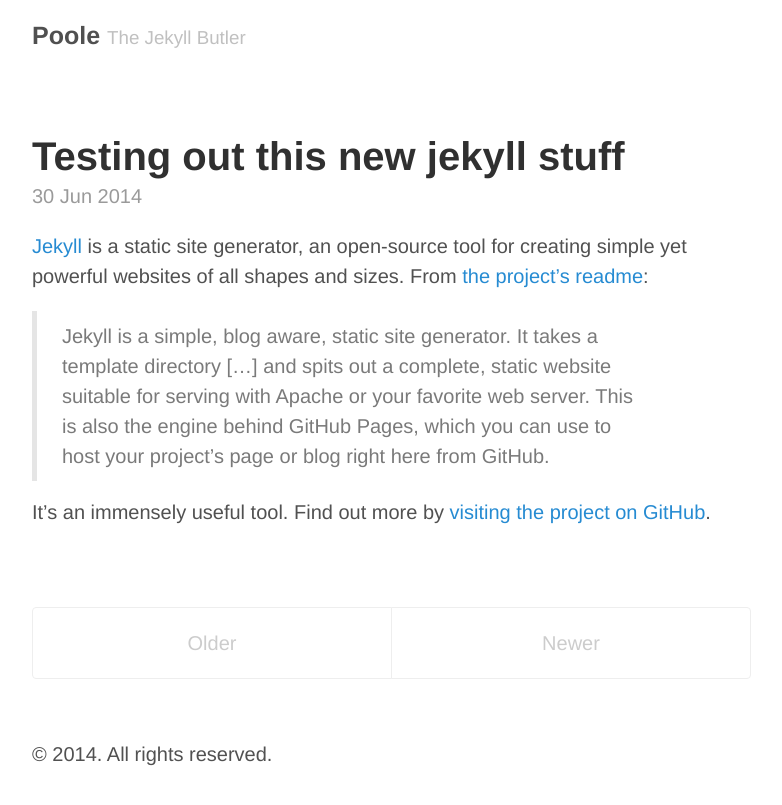
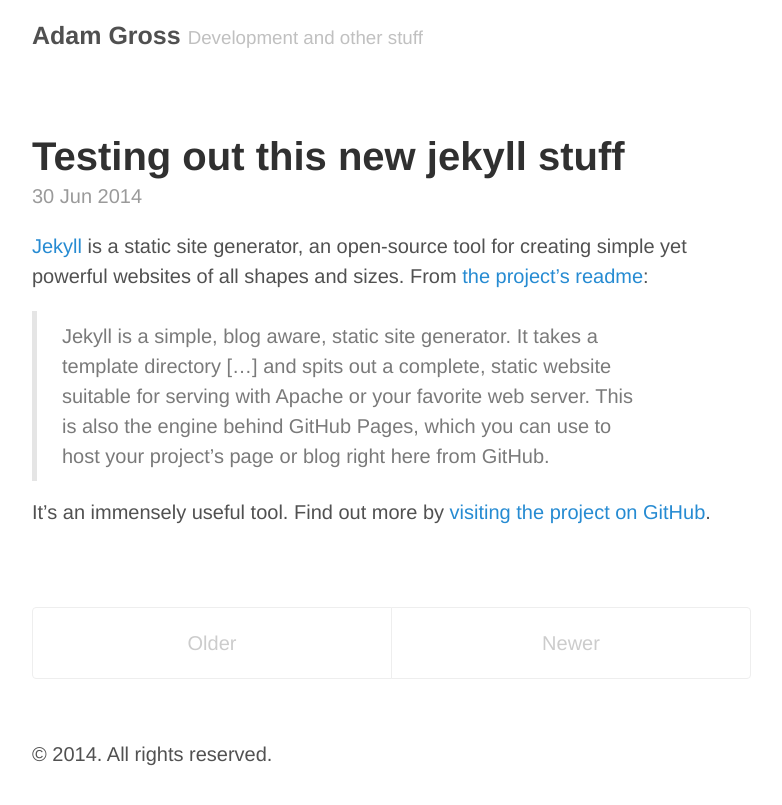
Before and after one commit to grossadamm/grossadamm.github.io, a Jekyll site: the page built from index.html, in a window 1280 px wide. Shown: the top 805 px of the page, without its empty margins (248-1030 px from the left). Built offline with Jekyll 4.4.1, drawn with Linux system fonts in a browser that asks for light colours; Markdown is read by kramdown in place of the engine named in the settings; the list of posts is cut into pages by our own code.

Commit message:
setting up the config

```diff
--- a/_config.yml
+++ b/_config.yml
@@ -1,22 +1,17 @@
 # Dependencies
 markdown:         redcarpet
-pygments:         true
+highlighter:      pygments
 
 # Permalinks
 permalink:        pretty
 
 # Setup
-title:            Poole
-tagline:          The Jekyll Butler
-url:              http://getpoole.com
+title:            Adam Gross
+tagline:          Development and other stuff
+url:              http://grossadamm.github.io/
 paginate:         1
 baseurl:          /
 author:
-  name:           Mark Otto
-  url:            https://twitter.com/mdo
-  email:          markdotto@gmail.com
-
-# Custom vars
-version:          1.0.0
-github:
-  repo:           https://github.com/poole/poole
+  name:           Adam Gross
+  url:            https://twitter.com/grossadamm
+  email:          grossadamm@gmail.com
```
Also changed, not shown: 11 other files.
